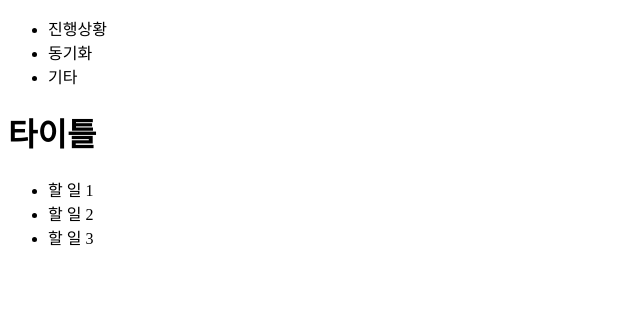
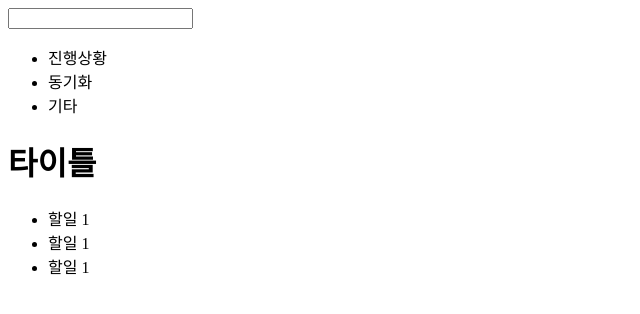
Before and after one commit to deveassy/custom-todolist, a React (Create React App) app: page / in a window 1280 px wide. Shown: the top 314 px of the page, without its empty margins (0-640 px from the left). Built offline with nearby package versions, Linux system fonts and the light colour scheme.

Commit message:
MainScreen 컴포넌트 분리

```diff
--- /dev/null
+++ b/src/components/SearchInput.tsx
@@ -0,0 +1,11 @@
+import React from "react";
+
+function SearchInput() {
+  return (
+    <div>
+      <input />
+    </div>
+  );
+}
+
+export default SearchInput;
--- a/src/components/Sidebar.tsx
+++ b/src/components/Sidebar.tsx
@@ -1,11 +1,10 @@
 import React from "react";
+import SearchInput from "./SearchInput";
 
 export default function Sidebar() {
   return (
     <div>
-      {/* 검색 영역 */}
-      <div></div>
-      {/* 메뉴 영역 */}
+      <SearchInput />
       <div>
         <ul>
           <li>진행상황</li>
--- /dev/null
+++ b/src/components/TodoItem.tsx
@@ -0,0 +1,11 @@
+import React from "react";
+
+function TodoItem() {
+  return (
+    <div>
+      <li>할일 1</li>
+    </div>
+  );
+}
+
+export default TodoItem;
--- /dev/null
+++ b/src/components/TodoList.tsx
@@ -0,0 +1,17 @@
+import React from "react";
+import TodoItem from "./TodoItem";
+
+function TodoList() {
+  const datas = ["1", "2", "3"];
+  return (
+    <div>
+      <ul>
+        {datas.map((data) => (
+          <TodoItem />
+        ))}
+      </ul>
+    </div>
+  );
+}
+
+export default TodoList;
--- a/src/screens/MainScreen.tsx
+++ b/src/screens/MainScreen.tsx
@@ -1,26 +1,13 @@
 import React from "react";
+import TodoList from "../components/TodoList";
 
 function MainScreen() {
   return (
     <div>
-      {/* 타이틀 영역 */}
       <div>
         <h1>타이틀</h1>
       </div>
-      {/* 본문 영역 */}
-      <div>
-        <ul>
-          <li>
-            <div>할 일 1</div>
-          </li>
-          <li>
-            <div>할 일 2</div>
-          </li>
-          <li>
-            <div>할 일 3</div>
-          </li>
-        </ul>
-      </div>
+      <TodoList />
     </div>
   );
 }
```
